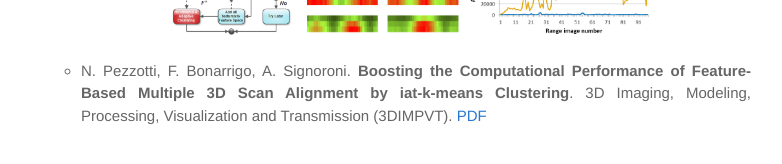
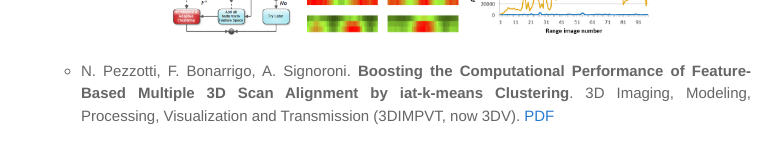
Before and after one commit to Nicola17/Nicola17.github.io, a Jekyll site: the page built from publications/index.md, in a window 1280 px wide and 900 px high, scrolled down 2561 px. Shown: the part 725-889 px from the top of the window, without its empty margins (109-891 px from the left). Built offline with Jekyll 4.4.1, drawn with Linux system fonts in a browser that asks for light colours.

Commit message:
Update index.md

```diff
--- a/publications/index.md
+++ b/publications/index.md
@@ -112,4 +112,4 @@ Publications
 <img src="Pictures/comp_time.png" height="120">
 </center>
 
-* N. Pezzotti, F. Bonarrigo, A. Signoroni. **Boosting the Computational Performance of Feature-Based Multiple 3D Scan Alignment by iat-k-means Clustering**. 3D Imaging, Modeling, Processing, Visualization and Transmission (3DIMPVT). [PDF](Boosting_the_computational_performance_of_feature_based_multiple_3D_scan_alignment_by_iat_k_means_clustering.pdf)
+* N. Pezzotti, F. Bonarrigo, A. Signoroni. **Boosting the Computational Performance of Feature-Based Multiple 3D Scan Alignment by iat-k-means Clustering**. 3D Imaging, Modeling, Processing, Visualization and Transmission (3DIMPVT, now 3DV). [PDF](Boosting_the_computational_performance_of_feature_based_multiple_3D_scan_alignment_by_iat_k_means_clustering.pdf)
```
